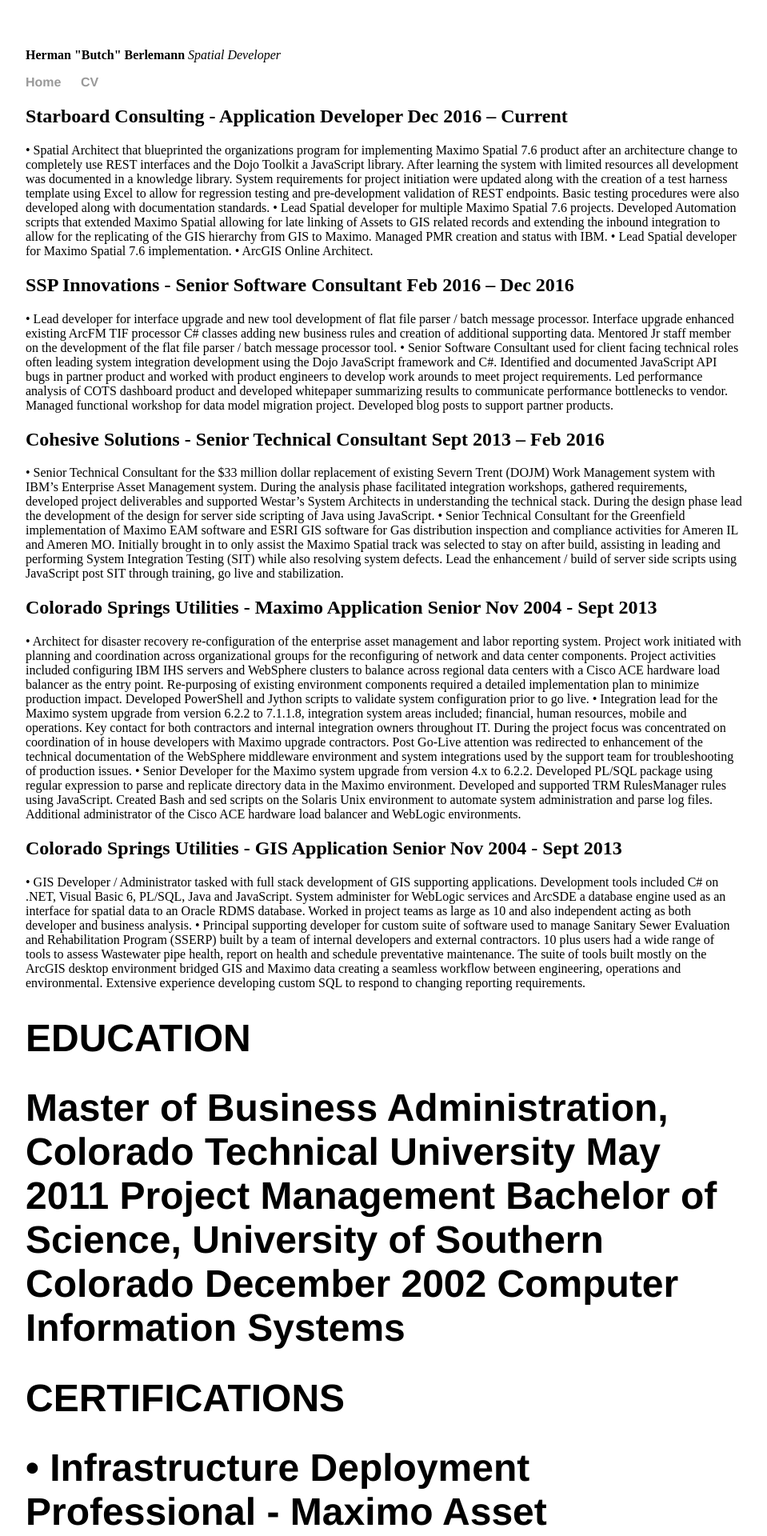
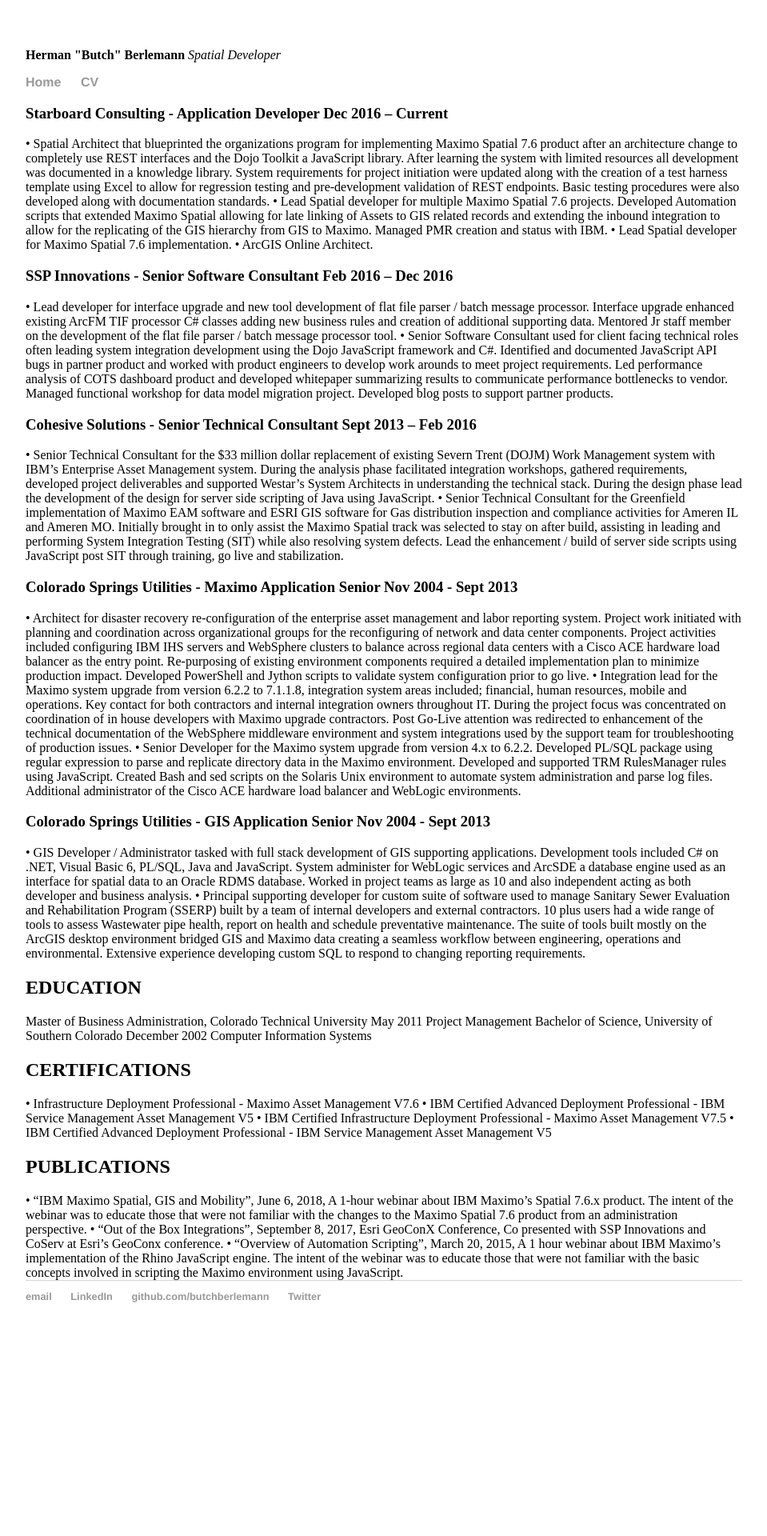
Before and after one commit to butchberlemann/butchberlemann.github.io, a Jekyll site: the page built from cv/cv.html, in a window 1280 px wide. Shown: the top 1920 px of the page at 80% size, without its empty margins (160-1119 px from the left). Built offline with Jekyll 4.4.1, drawn with Linux system fonts in a browser that asks for light colours; after the commit the page ends 1688 px from its top, so only the background shows below that.

```diff
--- a/cv/cv.html
+++ b/cv/cv.html
@@ -4,31 +4,31 @@ title: Butch Berlemann Spatial EAM Developer
 ---
 <div class="blurb">
 
-<h2>Starboard Consulting - Application Developer                                                                         Dec 2016 – Current </h2>
+<h3>Starboard Consulting - Application Developer                                                                         Dec 2016 – Current </h3>
 •	Spatial Architect that blueprinted the organizations program for implementing Maximo Spatial 7.6 product after an architecture change to completely use REST interfaces and the Dojo Toolkit a JavaScript library. After learning the system with limited resources all development was documented in a knowledge library. System requirements for project initiation were updated along with the creation of a test harness template using Excel to allow for regression testing and pre-development validation of REST endpoints. Basic testing procedures were also developed along with documentation standards.
 •	Lead Spatial developer for multiple Maximo Spatial 7.6 projects. Developed Automation scripts that extended Maximo Spatial allowing for late linking of Assets to GIS related records and extending the inbound integration to allow for the replicating of the GIS hierarchy from GIS to Maximo. Managed PMR creation and status with IBM.
 •	Lead Spatial developer for Maximo Spatial 7.6 implementation.
 •	ArcGIS Online Architect.
 
-<h2>SSP Innovations - Senior Software Consultant					Feb 2016 – Dec 2016 </h2>
+<h3>SSP Innovations - Senior Software Consultant					Feb 2016 – Dec 2016 </h3>
 •	Lead developer for interface upgrade and new tool development of flat file parser / batch message processor.  Interface upgrade enhanced existing ArcFM TIF processor C# classes adding new business rules and creation of additional supporting data. Mentored Jr staff member on the development of the flat file parser / batch message processor tool.
 •	Senior Software Consultant used for client facing technical roles often leading system integration development using the Dojo JavaScript framework and C#. Identified and documented JavaScript API bugs in partner product and worked with product engineers to develop work arounds to meet project requirements. Led performance analysis of COTS dashboard product and developed whitepaper summarizing results to communicate performance bottlenecks to vendor. Managed functional workshop for data model migration project. Developed blog posts to support partner products.
 
-<h2>Cohesive Solutions - Senior Technical Consultant                                                          Sept 2013 – Feb 2016</h2>
+<h3>Cohesive Solutions - Senior Technical Consultant                                                          Sept 2013 – Feb 2016</h3>
 •	Senior Technical Consultant for the $33 million dollar replacement of existing Severn Trent (DOJM) Work Management system with IBM’s Enterprise Asset Management system. During the analysis phase facilitated integration workshops, gathered requirements, developed project deliverables and supported Westar’s System Architects in understanding the technical stack. During the design phase lead the development of the design for server side scripting of Java using JavaScript.
 •	Senior Technical Consultant for the Greenfield implementation of Maximo EAM software and ESRI GIS software for Gas distribution inspection and compliance activities for Ameren IL and Ameren MO. Initially brought in to only assist the Maximo Spatial track was selected to stay on after build, assisting in leading and performing System Integration Testing (SIT) while also resolving system defects. Lead the enhancement / build of server side scripts using JavaScript post SIT through training, go live and stabilization.
 
-<h2>Colorado Springs Utilities - Maximo Application Senior                                                  Nov 2004 - Sept 2013</h2>
+<h3>Colorado Springs Utilities - Maximo Application Senior                                                  Nov 2004 - Sept 2013</h3>
 •	Architect for disaster recovery re-configuration of the enterprise asset management and labor reporting system.   Project work initiated with planning and coordination across organizational groups for the reconfiguring of network and data center components. Project activities included configuring IBM IHS servers and WebSphere clusters to balance across regional data centers with a Cisco ACE hardware load balancer as the entry point. Re-purposing of existing environment components required a detailed implementation plan to minimize production impact. Developed PowerShell and Jython scripts to validate system configuration prior to go live.
 •	Integration lead for the Maximo system upgrade from version 6.2.2 to 7.1.1.8, integration system areas included; financial, human resources, mobile and operations. Key contact for both contractors and internal integration owners throughout IT. During the project focus was concentrated on coordination of in house developers with Maximo upgrade contractors. Post Go-Live attention was redirected to enhancement of the technical documentation of the WebSphere middleware environment and system integrations used by the support team for troubleshooting of production issues.
 •	Senior Developer for the Maximo system upgrade from version 4.x to 6.2.2. Developed PL/SQL package using regular expression to parse and replicate directory data in the Maximo environment. Developed and supported TRM RulesManager rules using JavaScript. Created Bash and sed scripts on the Solaris Unix environment to automate system administration and parse log files. Additional administrator of the Cisco ACE hardware load balancer and WebLogic environments.
 
-<h2>Colorado Springs Utilities - GIS Application Senior      		                           Nov 2004 - Sept 2013</h2>
+<h3>Colorado Springs Utilities - GIS Application Senior      		                           Nov 2004 - Sept 2013</h3>
 •	GIS Developer / Administrator tasked with full stack development of GIS supporting applications. Development tools included C# on .NET, Visual Basic 6, PL/SQL, Java and JavaScript. System administer for WebLogic services and ArcSDE a database engine used as an interface for spatial data to an Oracle RDMS database. Worked in project teams as large as 10 and also independent acting as both developer and business analysis.
 •	Principal supporting developer for custom suite of software used to manage Sanitary Sewer Evaluation and Rehabilitation Program (SSERP) built by a team of internal developers and external contractors. 10 plus users had a wide range of tools to assess Wastewater pipe health, report on health and schedule preventative maintenance. The suite of tools built mostly on the ArcGIS desktop environment bridged GIS and Maximo data creating a seamless workflow between engineering, operations and environmental. Extensive experience developing custom SQL to respond to changing reporting requirements.
 
 
-<h1>EDUCATION <h1>
+<h2>EDUCATION </h2>
 
 Master of Business Administration, Colorado Technical University 		                        May 2011
 Project Management
@@ -36,14 +36,14 @@ Project Management
 Bachelor of Science, University of Southern Colorado 			                          December 2002
 Computer Information Systems
 
-<h1>CERTIFICATIONS <h1>
+<h2>CERTIFICATIONS </h2>
 
 •	Infrastructure Deployment Professional - Maximo Asset Management V7.6
 •	IBM Certified Advanced Deployment Professional - IBM Service Management Asset Management V5
 •	IBM Certified Infrastructure Deployment Professional - Maximo Asset Management V7.5
 •	IBM Certified Advanced Deployment Professional - IBM Service Management Asset Management V5
 
-<h1> PUBLICATIONS <h1>
+<h2> PUBLICATIONS </h2>
 •	“IBM Maximo Spatial, GIS and Mobility”, June 6, 2018, A 1-hour webinar about IBM Maximo’s Spatial 7.6.x product.  The intent of the webinar was to educate those that were not familiar with the changes to the Maximo Spatial 7.6 product from an administration perspective.
 •	“Out of the Box Integrations”, September 8, 2017, Esri GeoConX Conference, Co presented with SSP Innovations and CoServ at Esri’s GeoConx conference.
 •	“Overview of Automation Scripting”, March 20, 2015, A 1 hour webinar about IBM Maximo’s implementation of the Rhino JavaScript engine. The intent of the webinar was to educate those that were not familiar with the basic concepts involved in scripting the Maximo environment using JavaScript.
```
